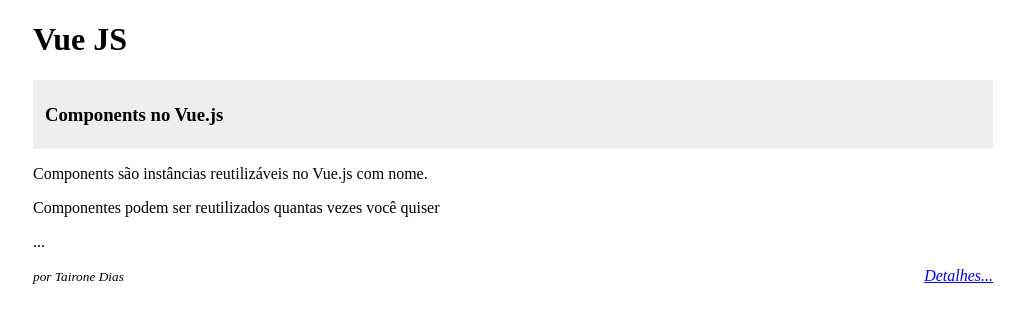
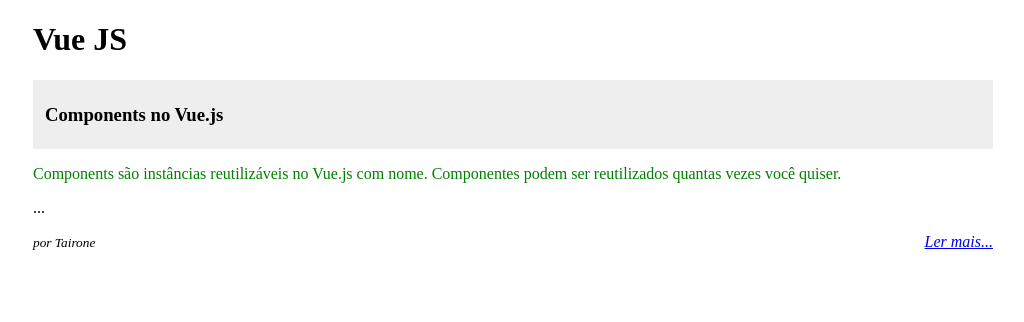
Before and after one commit to taironedias/vue-init, a Vue app in the folder with-docker/code/vue-components-avancado/: page / in a window 1280 px wide. Shown: the top 322 px of the page, without its empty margins (127-1151 px from the left). Built offline with nearby package versions, Linux system fonts and the light colour scheme.

Commit message:
escopo de estilizacao e compilacao dos slots

```diff
--- a/with-docker/code/vue-components-avancado/src/App.vue
+++ b/with-docker/code/vue-components-avancado/src/App.vue
@@ -5,16 +5,10 @@
     <Post>
       <h3 slot="cabecalho">Components no Vue.js</h3>
 
-      <p>Components são instâncias reutilizáveis no Vue.js com nome.</p>
-      <p>Componentes podem ser reutilizados quantas vezes você quiser</p>
+      <p class="post-paragrafo">Components são instâncias reutilizáveis no Vue.js com nome. Componentes podem ser reutilizados quantas vezes você quiser.</p>
       <p>...</p>
 
-      <small slot="rodape">por Tairone Dias</small>
-
-      <!-- Comente o template abaixo, para verificar o conteúdo default em slots -->
-      <template slot="link">
-        Detalhes...
-      </template>
+      <small slot="rodape">por {{ autor }}</small>
     </Post>
 
   </div>
@@ -27,6 +21,11 @@
 export default {
   components: {
     Post
+  },
+  data() {
+    return {
+      autor: 'Tairone'
+    }
   }
 }
 </script>
@@ -36,4 +35,9 @@
     width: 960px;
     margin: auto;
   }
+
+  /* descomentar para perceber que a estilização, apesar de estar no component pai, é aplicada no slot existente no component filho */
+  /* .post-paragrafo {
+    color: red;
+  } */
 </style>
--- a/with-docker/code/vue-components-avancado/src/components/Post.vue
+++ b/with-docker/code/vue-components-avancado/src/components/Post.vue
@@ -41,4 +41,8 @@
     .link {
         float: right;
     }
+
+    .post-paragrafo {
+        color: green;
+    }
 </style>
```
